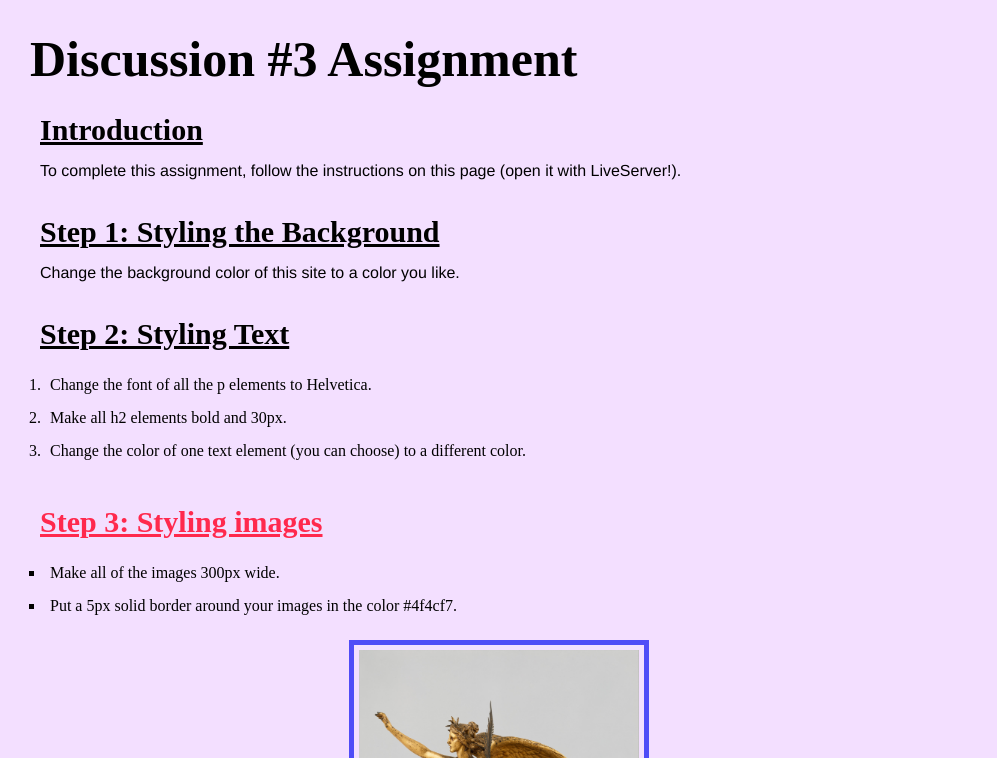
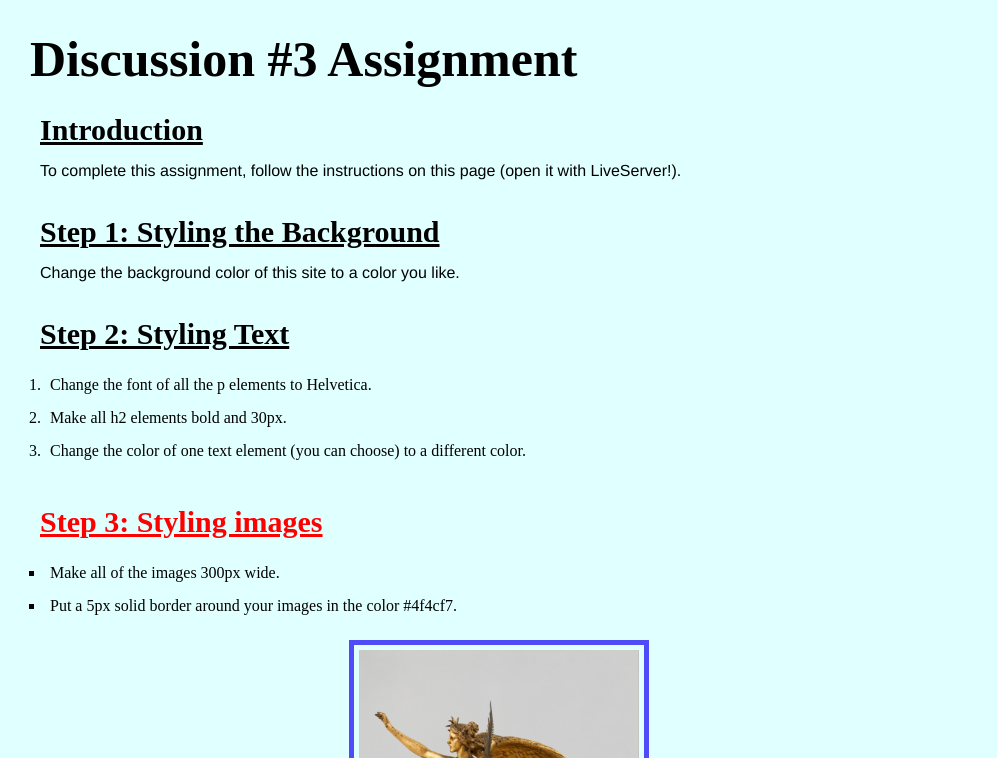
Before and after one commit to hallylev/discussion3-f26, a plain HTML site: page index.html in a window 1280 px wide. Shown: the top 758 px of the page, without its empty margins (0-997 px from the left). Drawn offline with Linux system fonts and the light colour scheme.

Commit message:
Add files via upload

```diff
--- a/css/style.css
+++ b/css/style.css
@@ -1,5 +1,5 @@
 body{
-    background-color: rgb(243, 223, 255);
+    background-color: lightcyan;
 }
 
 h1 {
@@ -21,7 +21,7 @@ ul{
     list-style-type: square;
 }
 .difcolor{
-    color: rgb(255, 41, 77);
+    color: red;
 }
 
 img{
```
